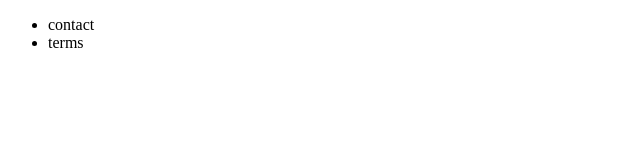
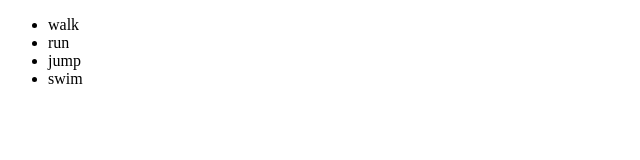
Before and after one commit to marcboogie/newGittest, a plain HTML site: page index.html in a window 1280 px wide. Shown: the whole page, without its empty margins (0-640 px from the left). Drawn offline with Linux system fonts and the light colour scheme.

Commit message:
added new list

```diff
--- a/index.html
+++ b/index.html
@@ -4,8 +4,12 @@
 
   <ul>
 
-      <li>contact</li>
-      <li>terms</li>
+      <li>walk</li>
+      <li>run</li>
+      <li>jump</li>
+      <li>swim</li>
+
+
 
   </ul>
 
```
